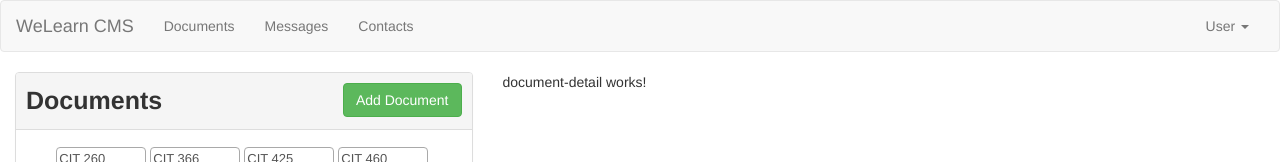
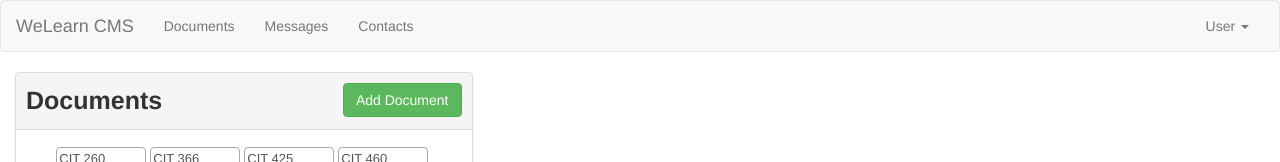
Before and after one commit to brycewoodland/bw-cms, an Angular app: page / in a window 1280 px wide. Shown: the top 162 px of the page. Built offline with nearby package versions, Linux system fonts and the light colour scheme.

Commit message:
Implemented DocumentsComponent

```diff
--- a/src/app/documents/documents/documents.component.html
+++ b/src/app/documents/documents/documents.component.html
@@ -1,11 +1,9 @@
 <div class="row">
     <div class="col-md-5">
-      <cms-document-list></cms-document-list>
-    <!--Add tag to load the DocumentListComponent here-->
+      <cms-document-list (selectedDocumentEvent)="selectedDocument = $event"></cms-document-list>
     </div>
 
   <div class="col-md-4">
-    <cms-document-detail></cms-document-detail>
-  <!--Add tag to load the DocumentDetailComponent here-->
+    <cms-document-detail *ngIf="selectedDocument" [document]="selectedDocument"></cms-document-detail>
   </div>
   </div>
--- a/src/app/documents/documents/documents.component.ts
+++ b/src/app/documents/documents/documents.component.ts
@@ -1,4 +1,5 @@
 import { Component } from '@angular/core';
+import { Document } from '../document.model';
 
 @Component({
   selector: 'cms-documents',
@@ -8,5 +9,5 @@ import { Component } from '@angular/core';
   styleUrl: './documents.component.css'
 })
 export class DocumentsComponent {
-
+  selectedDocument: Document | null = null;
 }
```
